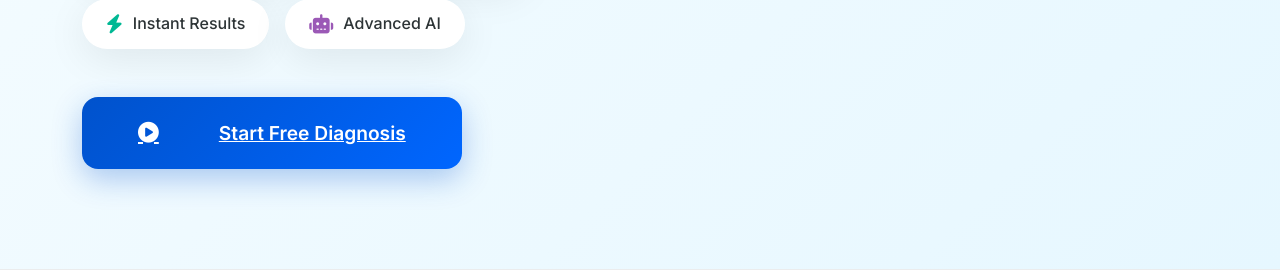
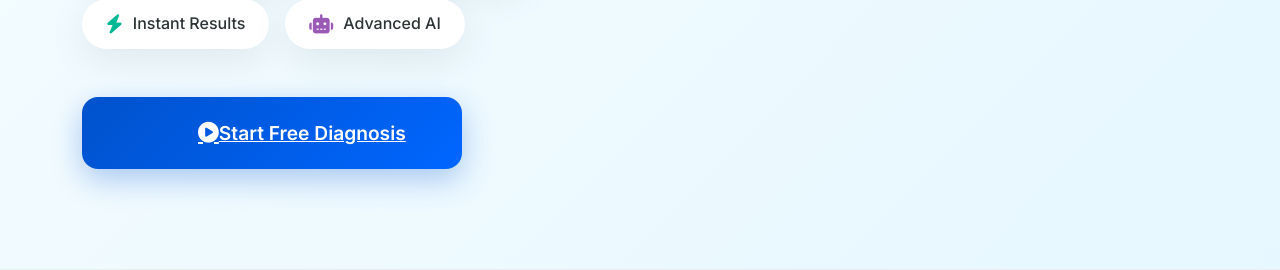
Before and after one commit to boughanmiyoussef/SmartMed, a Flask app: page / in a window 1280 px wide. Shown: the part 710-980 px from the top of the page. Run offline with Flask 3, Linux system fonts and the light colour scheme.

Commit message:
Project description

```diff
--- a/templates/index.html
+++ b/templates/index.html
@@ -1048,7 +1048,7 @@
         }
 
         .diagnose-btn i {
-            margin-right: 60px;
+            margin-left: 60px;
             font-size: 1.3rem;
         }
 
```
